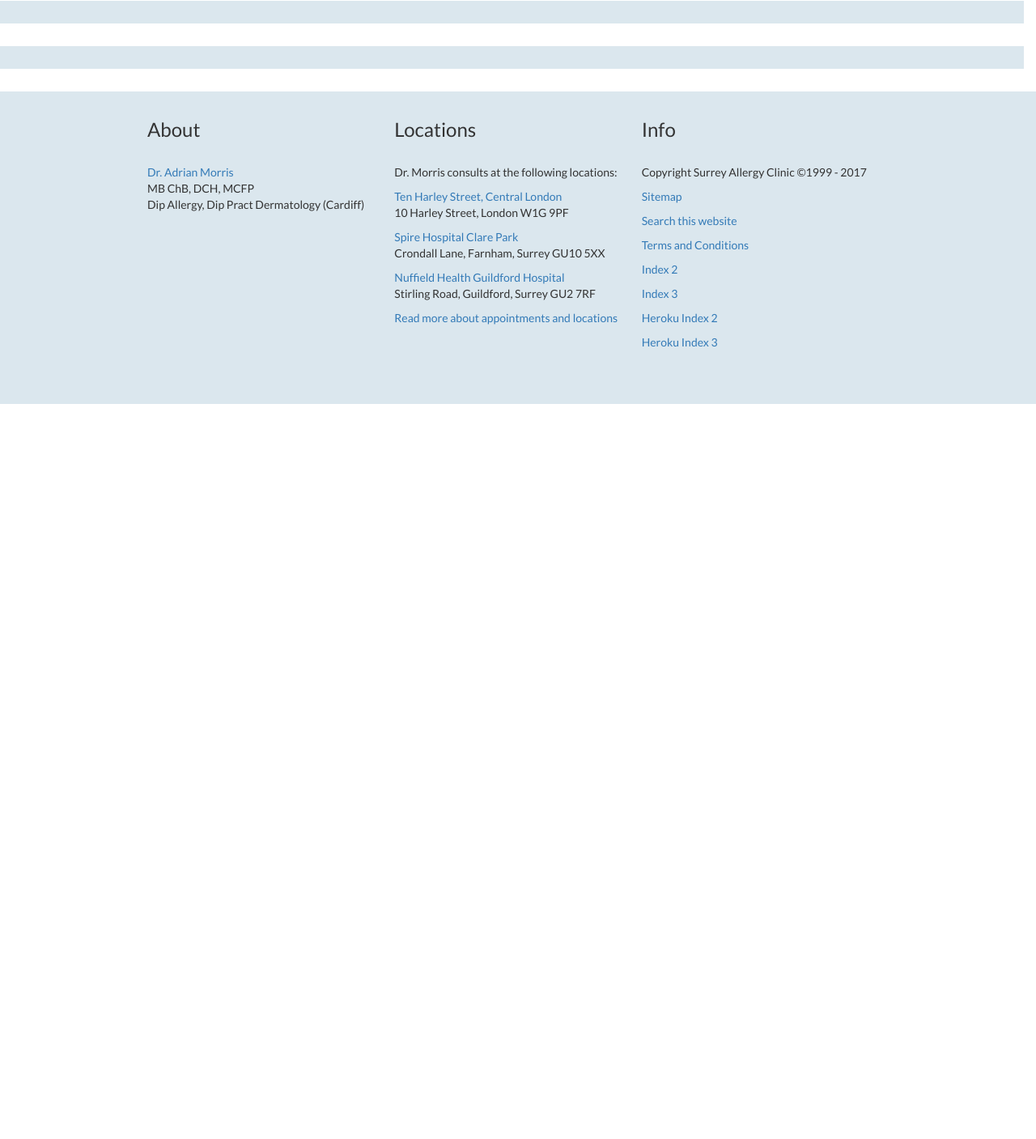
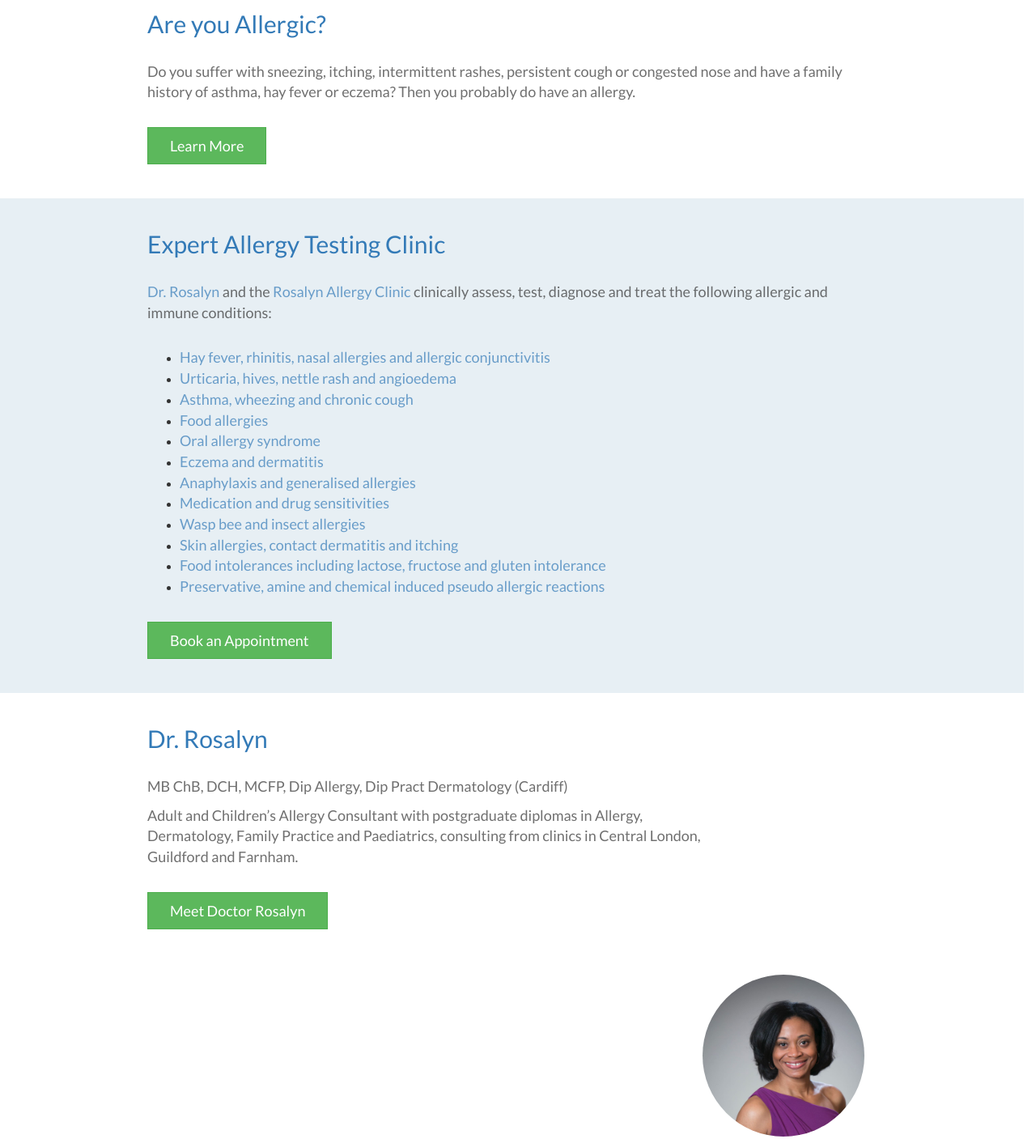
Before and after one commit to blizm87/Rosalyn-HTML-Example, a website: page public/index.html in a window 1280 px wide. Shown: the part 784-2191 px from the top of the page at 81% size. Before the commit the page ends 1283 px from the top, so only its background shows below. Drawn offline with nearby package versions, Linux system fonts and the light colour scheme; files whose address does not match are found by name.

Commit message:
added a picture of Rosalyn

```diff
--- a/public/css/style1.css
+++ b/public/css/style1.css
@@ -60,7 +60,7 @@ body {
 
     #mainContainer>section {
       padding-left: 0;
-      padding-bottom: 2em;
+      padding-bottom: 3em;
     }
 
         #secOneContainer {
@@ -134,16 +134,90 @@ body {
 
         }
 
+            #secTwoMainContentContainer {
+              padding-left: 13em;
+              padding-right: 13em;
+            }
+
+                #secTwoMainContentContainer>p {
+                  font-size: 18px;
+                  opacity: .7;
+                }
+
+                #secTwoMainContentContainer>button {
+                  border-radius: 0;
+                  padding-left: 1.5em;
+                  padding-right: 1.5em;
+                }
+
         #secThreeContainer {
-          background-color: rgba(135, 175, 199, .3);
+          background-color: rgba(135, 175, 199, .2);
         }
+
+            #secThreeMainContentContainer {
+              padding-left: 13em;
+              padding-right: 13em;
+            }
+
+                #secThreeMainContentContainer>p  {
+                  font-size: 18px;
+                  opacity: .7;
+                }
+
+                #secThreeMainContentContainer>ul>li>a {
+                  font-size: 18px;
+                  opacity: .7;
+                }
+
+                #secThreeMainContentContainer>button {
+                  border-radius: 0;
+                  padding-left: 1.5em;
+                  padding-right: 1.5em;
+                }
 
         #secFourContainer {
 
         }
 
+            #secFourAllContentContainer {
+              padding-left: 13em;
+              padding-right: 13em;
+            }
+
+                #secFourMainContentContainer {
+                  width: 80%;
+                  display: inline-block;
+                }
+
+
+                    #secFourMainContentContainer>p  {
+                      font-size: 18px;
+                      opacity: .7;
+                    }
+
+                    #secFourMainContentContainer>button {
+                      border-radius: 0;
+                      padding-left: 1.5em;
+                      padding-right: 1.5em;
+                    }
+
+                #facePicContainer {
+                  margin-top: 4em;
+                  display: inline-block;
+                  float: right;
+                }
+
+                    #facePicContainer>img {
+                      min-width: 200px;
+                      width: 200px;
+                      max-width: 200px;
+                      display: block;
+                      border-radius: 50%;
+                      line-height: 1;
+                    }
+
         #secFiveContainer {
-          background-color: rgba(135, 175, 199, .3);
+          background-color: rgba(135, 175, 199, .2);
         }
 
         #secSixContainer {
@@ -151,7 +225,7 @@ body {
         }
 
 #footerContainer {
-  background-color: rgba(135, 175, 199, .3);
+  background-color: rgba(135, 175, 199, .2);
   padding-left: 13em;
   padding-right: 13em;
   padding-top: 1em;
--- a/public/index.html
+++ b/public/index.html
@@ -38,13 +38,13 @@
         <!-- Wrapper for slides -->
         <div class="carousel-inner" role="listbox">
           <div class="item active">
-            <img src="../assets/wallpaper/blowFlower.jpg" alt="Image Error">
+            <img class='img-responsive' src="./assets/wallpaper/blowFlower.jpg" alt="Image Error">
           </div>
           <div class="item">
-            <img src="../assets/wallpaper/blowFlower2.jpg" alt="Image Error">
+            <img class='img-responsive' src="./assets/wallpaper/blowFlower2.jpg" alt="Image Error">
           </div>
           <div class="item">
-            <img src="../assets/wallpaper/blowFlower3.jpg" alt="Image Error">
+            <img class='img-responsive' src="./assets/wallpaper/blowFlower3.jpg" alt="Image Error">
           </div>
         </div>
         <!-- Controls -->
@@ -72,16 +72,58 @@
       </div>
     </section>
 
-    <section class='container-fluid' id='secTwoContainer'>
-
+    <section class='container-fluid' id='secTwoContainer'><br>
+      <div id='secTwoMainContentContainer'>
+        <a class='link' href='#'><h2>Are you Allergic?</h2></a><br>
+        <p>Do you suffer with sneezing, itching, intermittent rashes,
+          persistent cough or congested nose and have a family history
+          of asthma, hay fever or eczema? Then you probably do have an allergy.</p><br>
+        <button class='btn btn-lg btn-success'>Learn More</button>
+      </div>
     </section>
 
     <section class='container-fluid' id='secThreeContainer'>
+      <div id='secThreeMainContentContainer'><br>
+        <a class='link' href='#'><h2>Expert Allergy Testing Clinic</h2></a><br>
 
+        <p><a class='link' href='#'>Dr. Rosalyn</a> and the
+          <a class='link' href='#'>Rosalyn Allergy Clinic</a> clinically assess, test,
+          diagnose and treat the following allergic and immune conditions:</p><br>
+
+        <ul>
+          <li><a class='link' href='#'>Hay fever, rhinitis, nasal allergies and allergic conjunctivitis</a></li>
+          <li><a class='link' href='#'>Urticaria, hives, nettle rash and angioedema</a></li>
+          <li><a class='link' href='#'>Asthma, wheezing and chronic cough</a></li>
+          <li><a class='link' href='#'>Food allergies</a></li>
+          <li><a class='link' href='#'>Oral allergy syndrome</a></li>
+          <li><a class='link' href='#'>Eczema and dermatitis</a></li>
+          <li><a class='link' href='#'>Anaphylaxis and generalised allergies</a></li>
+          <li><a class='link' href='#'>Medication and drug sensitivities</a></li>
+          <li><a class='link' href='#'>Wasp bee and insect allergies</a></li>
+          <li><a class='link' href='#'>Skin allergies, contact dermatitis and itching</a></li>
+          <li><a class='link' href='#'>Food intolerances including lactose, fructose and gluten intolerance</a></li>
+          <li><a class='link' href='#'>Preservative, amine and chemical induced pseudo allergic reactions</a></li>
+        </ul>
+        <br>
+        <button class='btn btn-lg btn-success'>Book an Appointment</button>
+      </div>
     </section>
 
     <section class='container-fluid' id='secFourContainer'>
-
+      <div id='secFourAllContentContainer'>
+        <div id='secFourMainContentContainer'><br>
+          <a class='link' href='#'><h2>Dr. Rosalyn</h2></a><br>
+          <p>MB ChB, DCH, MCFP, Dip Allergy, Dip Pract Dermatology (Cardiff)</p>
+          <p>Adult and Children’s Allergy Consultant with postgraduate diplomas in Allergy,
+            Dermatology, Family Practice and Paediatrics, consulting from clinics in Central
+            London, Guildford and Farnham.
+          </p><br>
+          <button class='btn btn-lg btn-success'>Meet Doctor Rosalyn</button>
+        </div>
+        <div id='facePicContainer'>
+          <img class='img-responsive' src='./assets/images/RosalynFaceImage.jpg'>
+        </div>
+      </div>
     </section>
 
     <section class='container-fluid' id='secFiveContainer'>
```
Also changed, not shown: public/assets/images/RosalynFaceImage.jpg (added).
